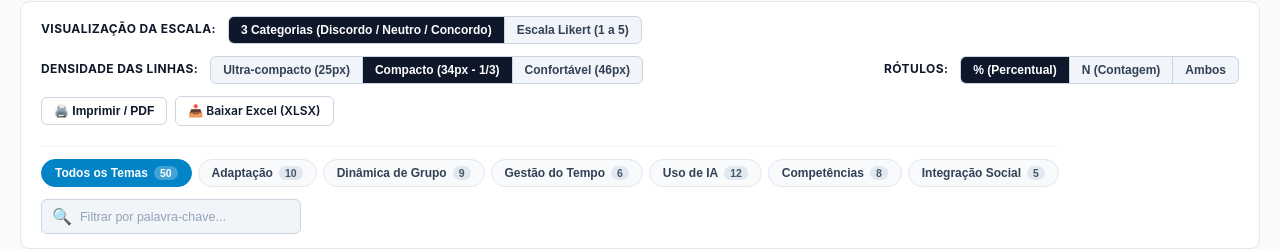
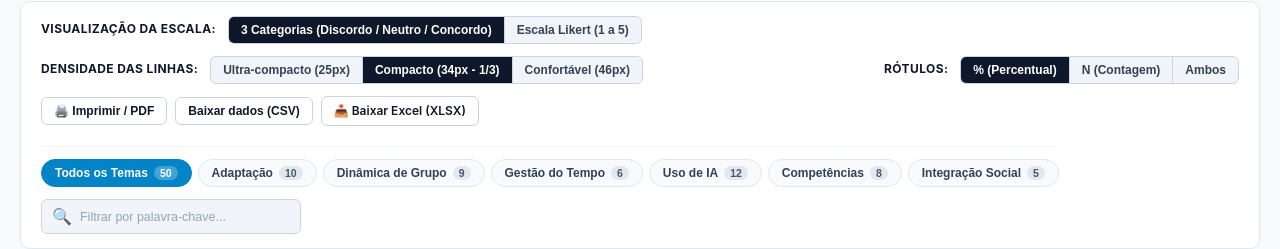
Before and after one commit to Gabriel-SBS/tcc-uce-python-relatorios, a plain HTML site: page relatorio_graficos_barras_resumido.html in a window 1280 px wide. Shown: the part 372-621 px from the top of the page. Drawn offline with Linux system fonts and the light colour scheme.

Commit message:
Adiciona o botão de baixar dados em CSV no G2 por tema
O arquivo segue o formato do CSV do G1 (separador ; e acentos que
abrem certo no Excel), com uma linha por item e subgrupo: n, contagem
de cada ponto da escala de 1 a 5, média e a afirmação do item. Onde o
item não se aplica ao subgrupo, n fica 0 e a média aparece como --.
As médias são arredondadas como na análise, então batem com as
tabelas do artigo.

```diff
--- a/relatorio_graficos_barras_resumido.html
+++ b/relatorio_graficos_barras_resumido.html
@@ -970,6 +970,7 @@ html.tcc-letra body > :not(nav.navtcc):not(svg.tcc-filtros):not(style):not(scrip
             <!-- Botões de Ação Rápida -->
             <div class="ctrl-group">
                 <button class="btn-action" onclick="window.print()">🖨️ Imprimir / PDF</button>
+                <button class="btn-action" onclick="baixarCSV()">Baixar dados (CSV)</button>
                 <a class="btn-action" href="Anexo_Questoes_G2_Dicionario.xlsx" download>📥 Baixar Excel (XLSX)</a>
             </div>
         </div>
@@ -1088,6 +1089,27 @@ let estado = {
 };
 
 const tooltipEl = document.getElementById('interactive-tooltip');
+
+// Mesmo formato do CSV do G1 (separador ";" e BOM para o Excel), com uma linha por item e subgrupo.
+function baixarCSV() {
+    const L = [['codigo', 'bloco', 'item', 'sinal', 'subgrupo', 'n', 'r1', 'r2', 'r3', 'r4', 'r5', 'media', 'afirmacao']];
+    PERGUNTAS.forEach(p => {
+        ['EG', 'CP', 'SC'].forEach(sg => {
+            const s = p.stats[sg], r = [s.s1, s.s2, s.s3, s.s4, s.s5];
+            const n = p.nao_aplica.includes(sg) ? 0 : s.total;
+            // Meio exato (3,125 com n = 8) vai para o par, como o Python de analise_resultados.py: o CSV bate com as tabelas do artigo.
+            const v = r.reduce((a, k, i) => a + (i + 1) * k, 0) * 100 / n, base = Math.floor(v);
+            const centesimos = v - base > 0.5 || (v - base === 0.5 && base % 2 === 1) ? base + 1 : base;
+            const media = n ? (centesimos / 100).toFixed(2).replace('.', ',') : '--';
+            L.push([p.id, p.bloco, p.keyword, p.sentido || '', sg, n, ...(n ? r : ['', '', '', '', '']), media, p.item_text]);
+        });
+    });
+    const csv = String.fromCharCode(0xFEFF) + L.map(l => l.map(x => '"' + String(x).replace(/"/g, '""') + '"').join(';')).join('\n');
+    const a = document.createElement('a');
+    a.href = URL.createObjectURL(new Blob([csv], {type: 'text/csv;charset=utf-8'}));
+    a.download = 'g2_discentes_distribuicao.csv';
+    a.click();
+}
 
 function init() {
     renderizarLegenda();
```
